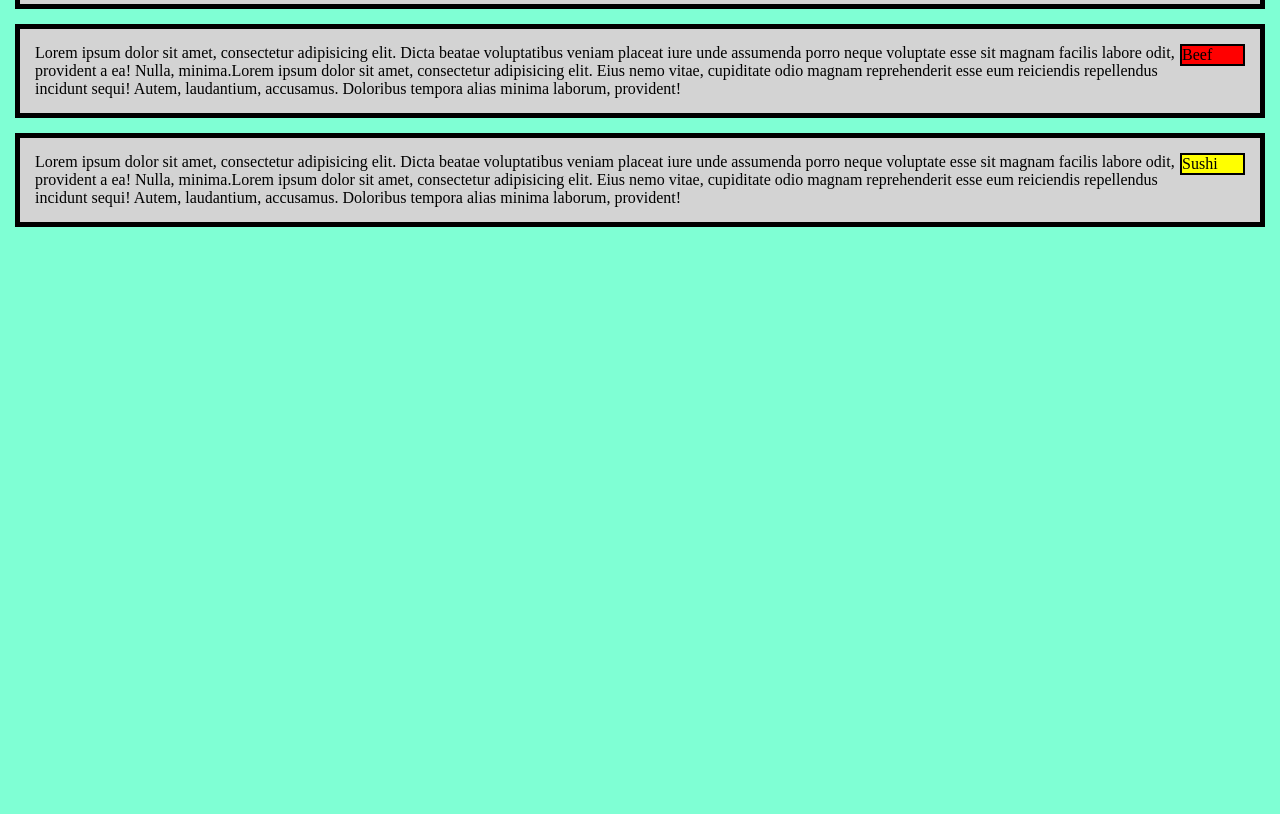
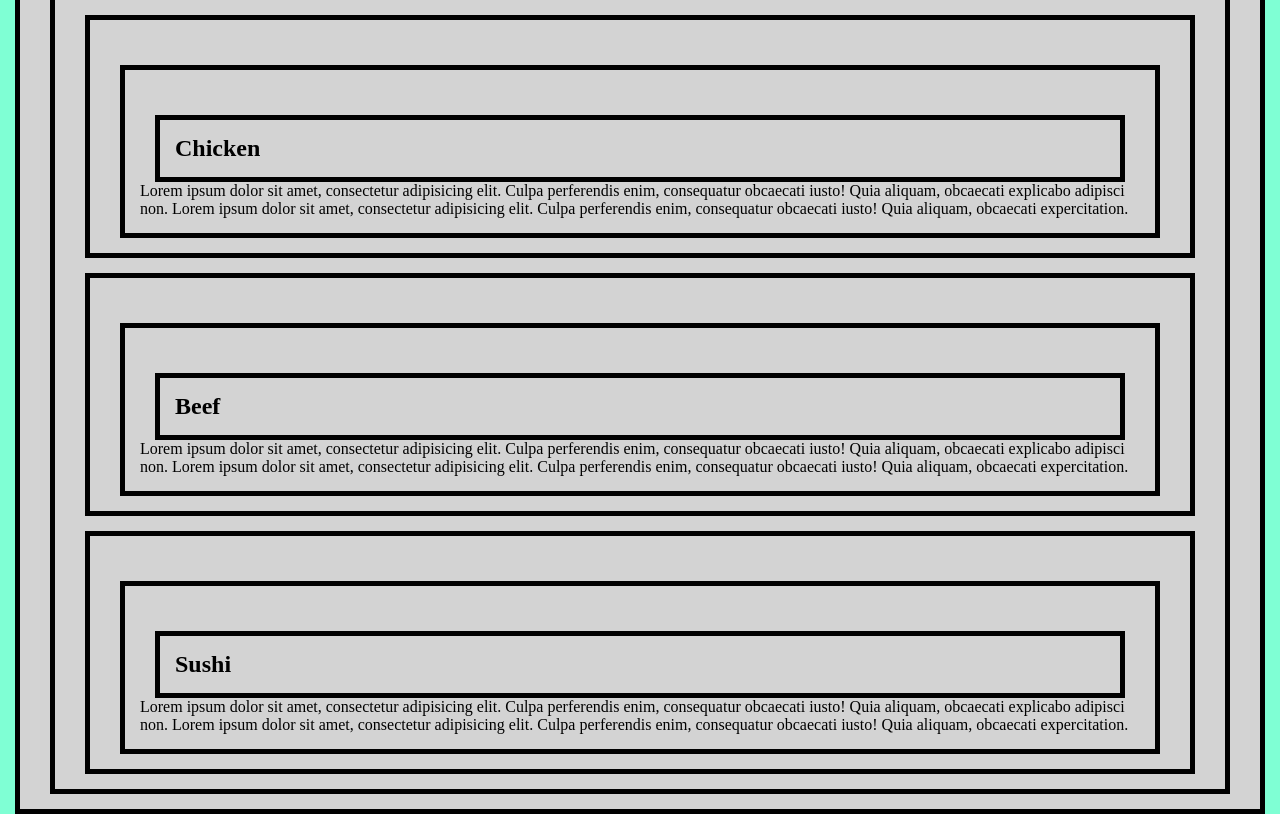
Before and after one commit to solohaker/Coursera-HTML-CSS-JS-For-Web-Developers, a plain HTML site: page Module2_Solution/index.html in a window 1280 px wide. Shown: the part 152-966 px from the top of the page. Before the commit the page ends 800 px from the top, so only its background shows below. Drawn offline with Linux system fonts and the light colour scheme; files that its build step writes are made by us from their sources.

Commit message:
Add files via upload

```diff
--- a/Module2_Solution/index.html
+++ b/Module2_Solution/index.html
@@ -3,15 +3,53 @@
 <head>
     <meta charset="UTF-8">
     <meta name="viewport" content="width=device-width, initial-scale=1.0">
-    <title>Document</title>
-    <link rel="stylesheet" href="/module2-solution/css/mystyle.css" type="text/css">
+    <title>Mod2_Solution</title>
+    <link rel="stylesheet" href="/Module_2_Solution/css/mystyle.css" type="text/css">
 </head>
 <body>
-    <h1>our Menu</h1>
-    <div> <span id="s1">Chicken</span>Lorem ipsum dolor sit amet, consectetur adipisicing elit. Dicta beatae voluptatibus veniam placeat iure unde assumenda porro neque voluptate esse sit magnam facilis labore odit, provident a ea! Nulla, minima.Lorem ipsum dolor sit amet, consectetur adipisicing elit. Eius nemo vitae, cupiditate odio magnam reprehenderit esse eum reiciendis repellendus incidunt sequi! Autem, laudantium, accusamus. Doloribus tempora alias minima laborum, provident!</div>
+    <div class="container">
+        <div class="row">
+            <h1 class="main-title">Our Menu</h1>
+            <div class="col-lg-4">
+                <div class="item">
+                    <div class="item-title" id="i-1">
+                        <h2>Chicken</h2>
+                    </div>
+                    <p>
+                        Lorem ipsum dolor sit amet, consectetur adipisicing elit. Culpa perferendis enim, consequatur obcaecati iusto! Quia aliquam, obcaecati explicabo adipisci non. Lorem ipsum dolor sit amet, consectetur adipisicing elit. Culpa perferendis enim, consequatur obcaecati iusto! Quia aliquam, obcaecati expercitation.
+                    </p>
+                </div>
+            </div>
 
-    <div> <span id="s2">Beef</span>Lorem ipsum dolor sit amet, consectetur adipisicing elit. Dicta beatae voluptatibus veniam placeat iure unde assumenda porro neque voluptate esse sit magnam facilis labore odit, provident a ea! Nulla, minima.Lorem ipsum dolor sit amet, consectetur adipisicing elit. Eius nemo vitae, cupiditate odio magnam reprehenderit esse eum reiciendis repellendus incidunt sequi! Autem, laudantium, accusamus. Doloribus tempora alias minima laborum, provident!</div>
+            <div class="col-lg-4">
+                <div class="item">
+                    <div class="item-title" id="i-2">
+                        <h2>Beef</h2>
+                    </div>
+                    <p>
+                        Lorem ipsum dolor sit amet, consectetur adipisicing elit. Culpa perferendis enim, consequatur obcaecati iusto! Quia aliquam, obcaecati explicabo adipisci non. Lorem ipsum dolor sit amet, consectetur adipisicing elit. Culpa perferendis enim, consequatur obcaecati iusto! Quia aliquam, obcaecati expercitation.
+                    </p>
+                </div>
+            </div>
 
-    <div><span id="s3">Sushi</span>Lorem ipsum dolor sit amet, consectetur adipisicing elit. Dicta beatae voluptatibus veniam placeat iure unde assumenda porro neque voluptate esse sit magnam facilis labore odit, provident a ea! Nulla, minima.Lorem ipsum dolor sit amet, consectetur adipisicing elit. Eius nemo vitae, cupiditate odio magnam reprehenderit esse eum reiciendis repellendus incidunt sequi! Autem, laudantium, accusamus. Doloribus tempora alias minima laborum, provident!</div>
+                  <div class="col-lg-4 col-lg-tablet">
+                <div class="item">
+                    <div class="item-title" id="i-3">
+                        <h2>Sushi</h2>
+                    </div>
+                    <p>
+                        Lorem ipsum dolor sit amet, consectetur adipisicing elit. Culpa perferendis enim, consequatur obcaecati iusto! Quia aliquam, obcaecati explicabo adipisci non. Lorem ipsum dolor sit amet, consectetur adipisicing elit. Culpa perferendis enim, consequatur obcaecati iusto! Quia aliquam, obcaecati expercitation.
+                    </p>
+                </div>
+            </div>
+
+
+
+
+
+        </div>
+
+
+    </div>
 </body>
 </html>
```
